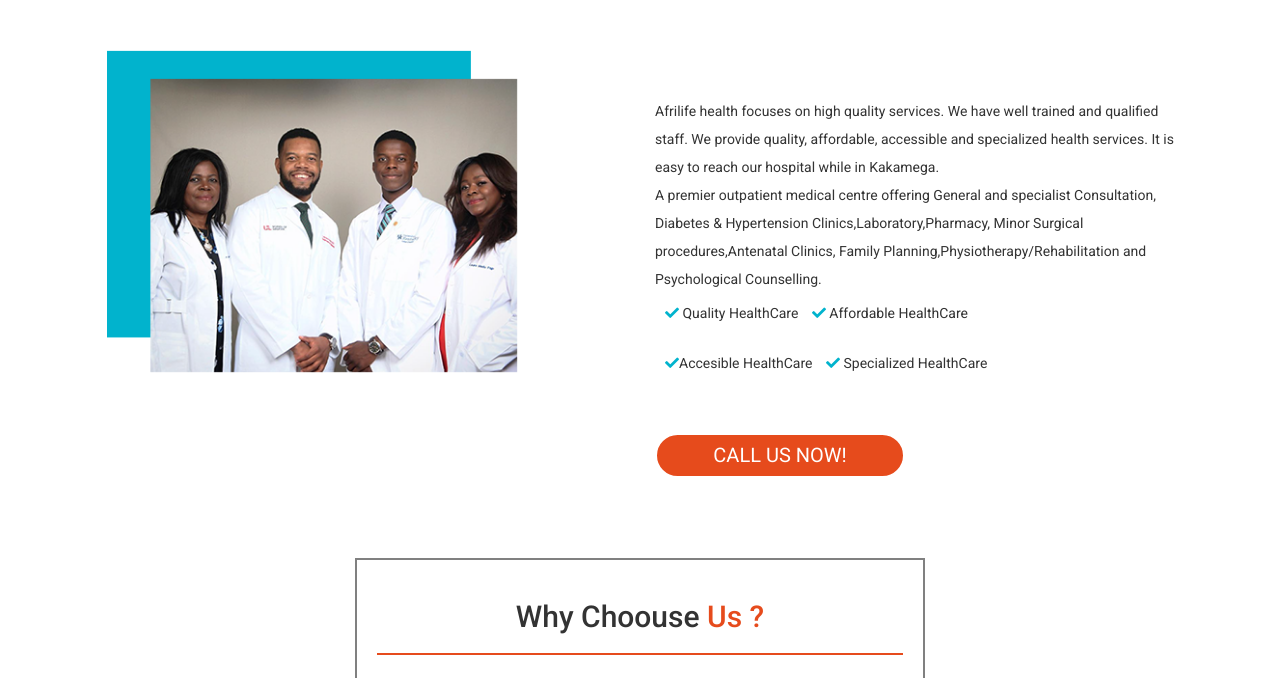
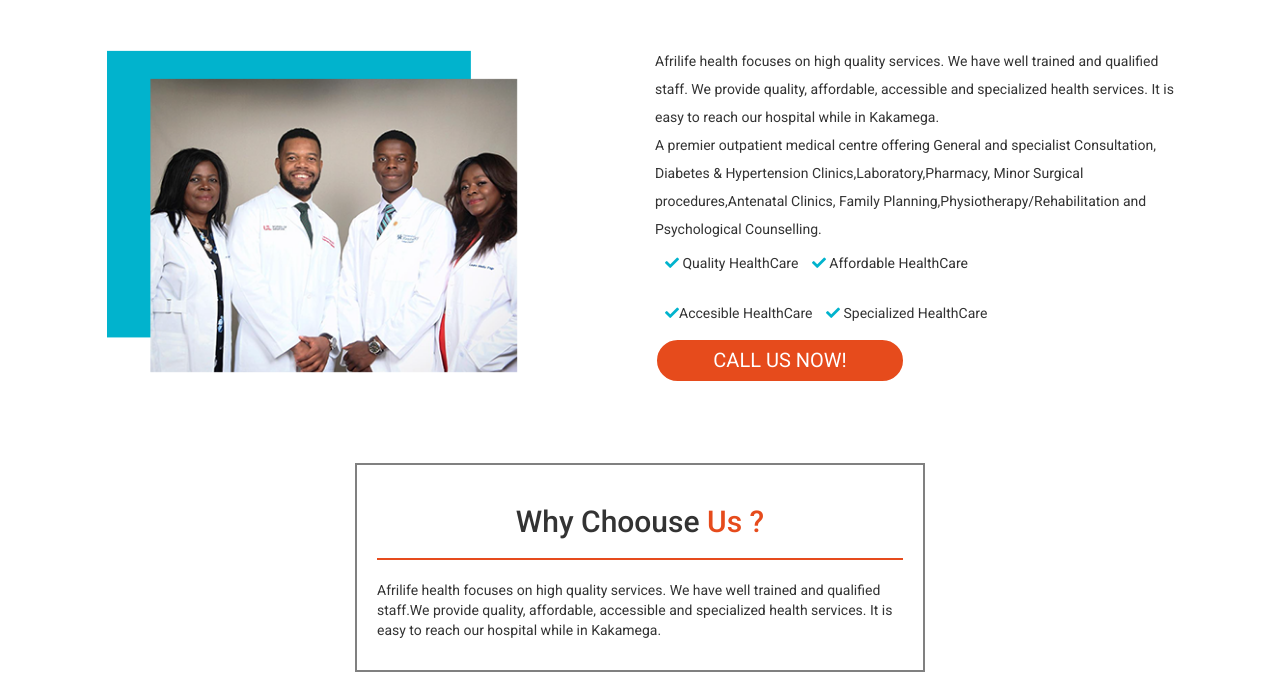
Before and after one commit to simplyeleza/afrilife, a plain HTML site: page index.html in a window 1280 px wide. Shown: the part 707-1385 px from the top of the page. Drawn offline with Linux system fonts and the light colour scheme.

Commit message:
about us design

```diff
--- a/css/style.css
+++ b/css/style.css
@@ -178,7 +178,7 @@ padding: 50px;
 }
 
 #aboutUs p{
-   margin-top: 50px;
+   margin-top: 0px;
    line-height: 2;
 }
 
@@ -193,7 +193,7 @@ padding: 50px;
     -webkit-border-radius: 100px;
     -moz-border-radius: 100px;
     /**margin: 0px auto 0px auto;**/
-    margin-top: 50px;
+    margin-top: 5px;
     transition: all .5s ease;
     -webkit-transition: all 1s ease;
     -moz-transition: all 1s ease;
```
